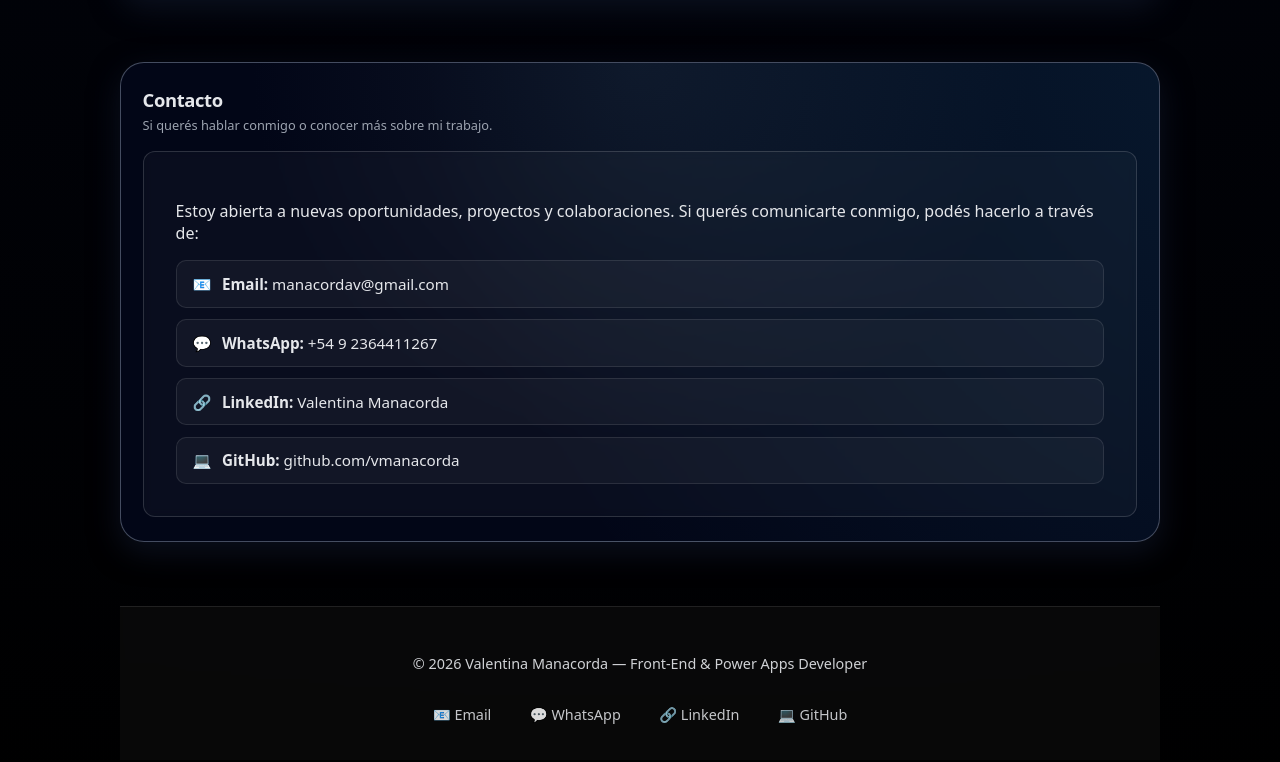
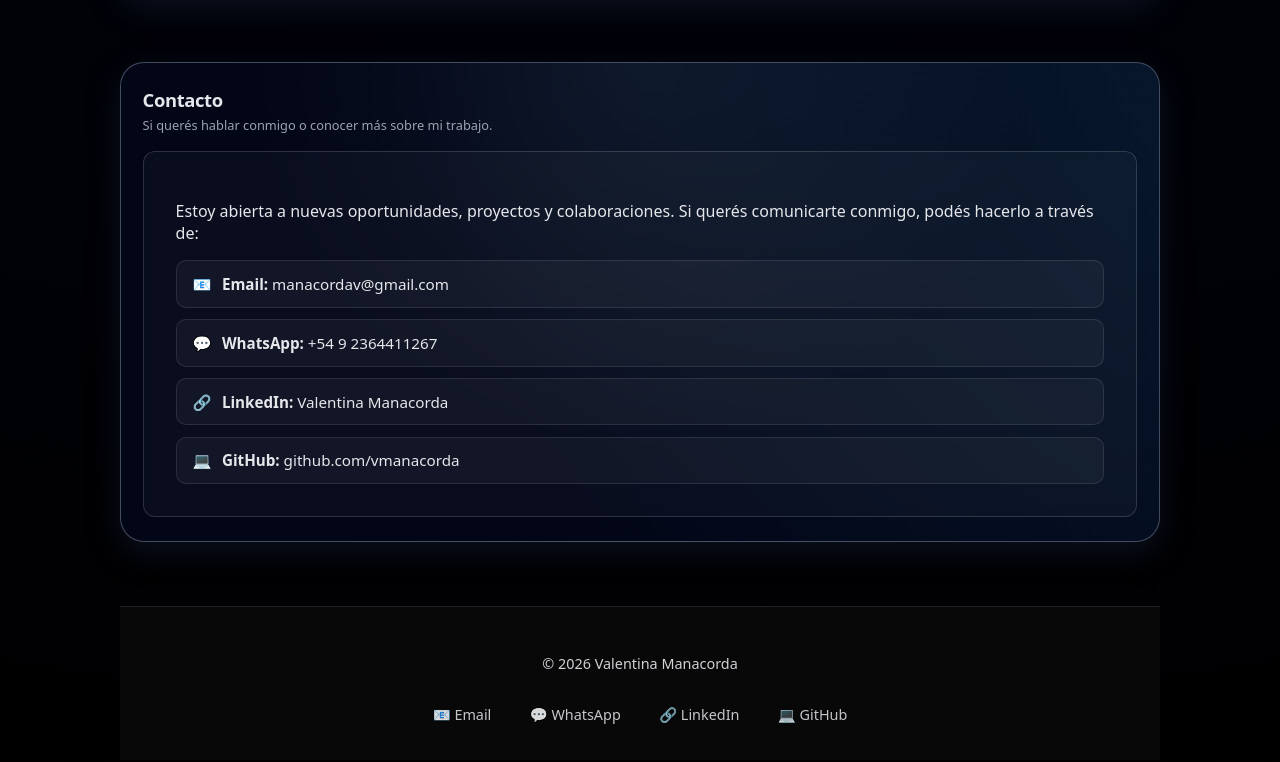
Before and after one commit to vmanacorda/PorfolioValentinaManacorda, a React (Vite) app: page / in a window 1280 px wide. Shown: the part 2945-3707 px from the top of the page. Built offline with nearby package versions, Linux system fonts and the light colour scheme.

Commit message:
Update Footer.jsx

```diff
--- a/src/components/Footer.jsx
+++ b/src/components/Footer.jsx
@@ -6,7 +6,7 @@ function Footer() {
       <div className="footer-content">
 
         <p className="footer-text">
-          © {year} Valentina Manacorda — Front-End & Power Apps Developer
+          © {year} Valentina Manacorda
         </p>
 
         <div className="footer-links">
```
